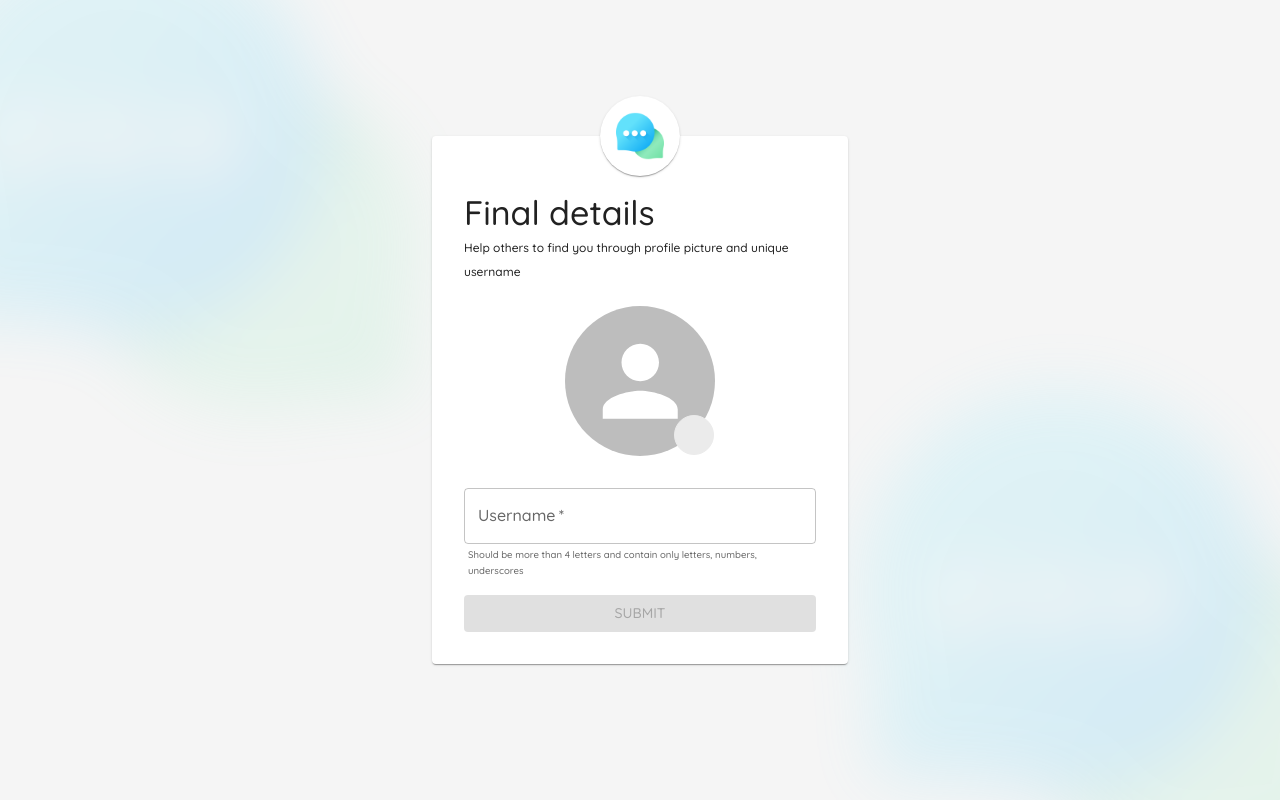
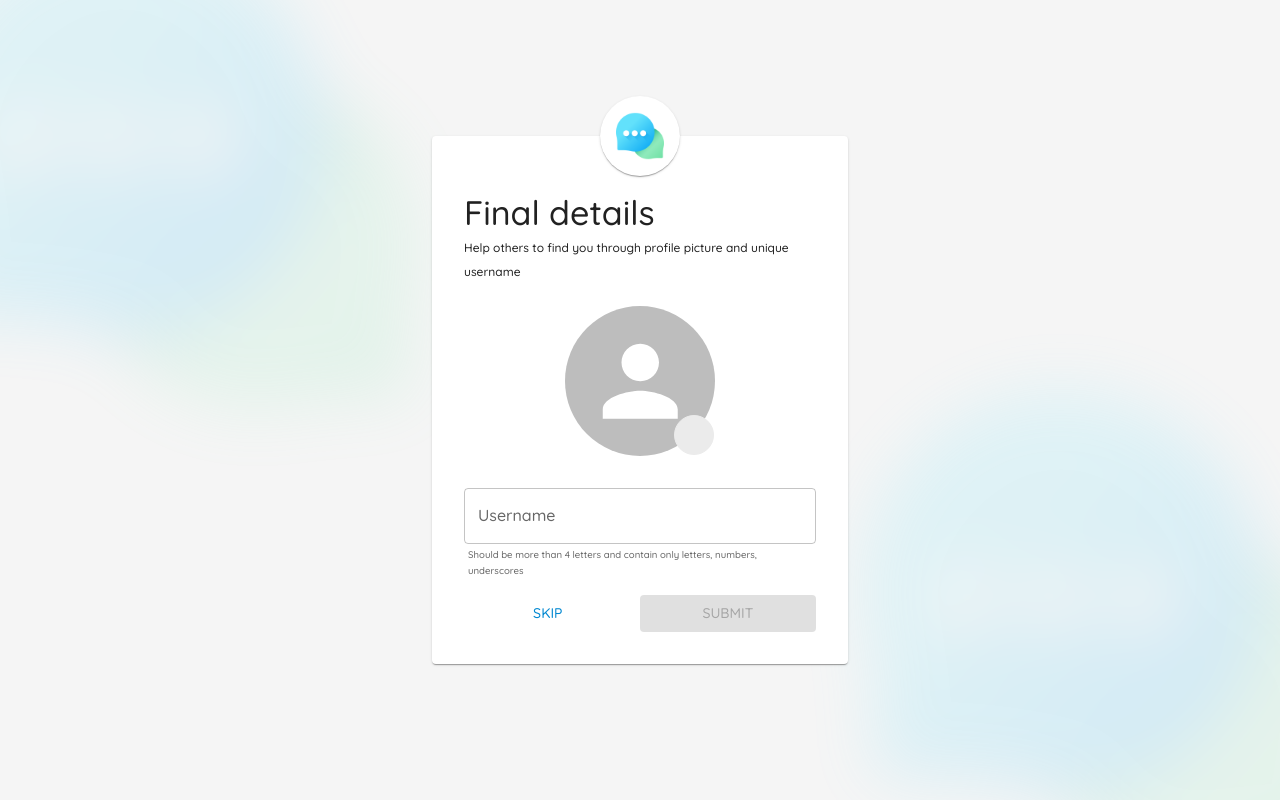
Before and after one commit to AbhiSawant99/lets-chat-frontend, a React (Vite) app: page /username-form in a window 1280 px wide. Built offline with nearby package versions, Linux system fonts and the light colour scheme; sample sign-in values are in the browser's storage; some icons are missing.

Commit message:
chore: added @ alias in all files

```diff
--- a/src/components/app-provider/app-context.ts
+++ b/src/components/app-provider/app-context.ts
@@ -1,5 +1,5 @@
 import { useContext } from "react";
-import { AppContext } from "../../types/app-provider/app-context";
+import { AppContext } from "@/types/app-provider/app-context";
 
 export const useAppContext = () => {
   const context = useContext(AppContext);
--- a/src/components/app-provider/app-provider.tsx
+++ b/src/components/app-provider/app-provider.tsx
@@ -1,8 +1,5 @@
 import React, { useEffect, useState, type ReactNode } from "react";
-import {
-  AppContext,
-  type AuthUser,
-} from "../../types/app-provider/app-context";
+import { AppContext, type AuthUser } from "@/types/app-provider/app-context";
 import { useNavigate } from "react-router-dom";
 
 export const AppProvider: React.FC<{ children: ReactNode }> = ({
--- a/src/components/chat/add-new-chat/index.tsx
+++ b/src/components/chat/add-new-chat/index.tsx
@@ -1,9 +1,9 @@
 import { InputAdornment, Stack, TextField } from "@mui/material";
 import { useEffect, useState } from "react";
 import SearchIcon from "@mui/icons-material/Search";
-import type { IChat } from "../../../types/chat/chat.types";
-import { searchChats } from "../../../api/chat";
-import ChatUsersCard from "../chat-user-card";
+import type { IChat } from "@/types/chat/chat.types";
+import { searchChats } from "@/api/chat";
+import ChatUsersCard from "@/components/chat/chat-user-card";
 import "./styles.css";
 
 const AddNewChat = ({
--- a/src/components/chat/chat-message/index.tsx
+++ b/src/components/chat/chat-message/index.tsx
@@ -1,8 +1,8 @@
 import { Card, CardContent, Typography } from "@mui/material";
-import type { IMessage } from "../../../types/chat/message.types";
+import type { IMessage } from "@/types/chat/message.types";
 import { DateTime } from "luxon";
 import "./styles.css";
-import { useAppContext } from "../../app-provider/app-context";
+import { useAppContext } from "@/components/app-provider/app-context";
 import React from "react";
 
 const ChatMessage = React.memo(({ message }: { message: IMessage }) => {
--- a/src/components/chat/chat-user-card/index.tsx
+++ b/src/components/chat/chat-user-card/index.tsx
@@ -1,8 +1,8 @@
 import { Avatar, Badge, Typography } from "@mui/material";
 import "./styles.css";
-import type { IChat } from "../../../types/chat/chat.types";
+import type { IChat } from "@/types/chat/chat.types";
 import PersonRoundedIcon from "@mui/icons-material/PersonRounded";
-import type { AuthUser } from "../../../types/app-provider/app-context";
+import type { AuthUser } from "@/types/app-provider/app-context";
 
 const ChatUsersCard = ({
   chat,
--- a/src/components/layout.tsx
+++ b/src/components/layout.tsx
@@ -1,12 +1,14 @@
-import { Box, Drawer, IconButton, useColorScheme } from "@mui/material";
+import { Avatar, Box, Drawer, IconButton, useColorScheme } from "@mui/material";
 import { type ReactNode } from "react";
 import SunnyIcon from "@mui/icons-material/Sunny";
 import DarkModeIcon from "@mui/icons-material/DarkMode";
-import { logout } from "../api/auth";
 import LogoutIcon from "@mui/icons-material/Logout";
-import { LightTooltip } from "./tool-tip";
+import { logout } from "@/api/auth";
+import { LightTooltip } from "@/components/tool-tip";
+import { useAppContext } from "@/components/app-provider/app-context";
 
 const Layout = ({ children }: { children: ReactNode }) => {
+  const { user } = useAppContext();
   const { mode, setMode } = useColorScheme();
 
   const handleLogout = () => {
@@ -45,7 +47,12 @@ const Layout = ({ children }: { children: ReactNode }) => {
       >
         <Box className="layout-navigation-parent">
           <div className="layout-navigation">
-            <img src="/logo.png" className="layout-logo" />
+            {/* <img src="/logo.png" className="layout-logo" /> */}
+            <Avatar
+              src={user?.photo && `http://localhost:3000${user.photo}`}
+              alt={user?.displayName || "Profile"}
+              className="layout-logo"
+            />
           </div>
           <div className="layout-navigation">
             {mode === "light" ? (
--- a/src/pages/username-form/index.tsx
+++ b/src/pages/username-form/index.tsx
@@ -132,7 +132,6 @@ const UsernameForm = () => {
                 helperText="Should be more than 4 letters and contain only letters, numbers, underscores"
                 error={touched && !validateUsername()}
                 fullWidth
-                required
               />
               {username && (
                 <Typography
@@ -169,6 +168,17 @@ const UsernameForm = () => {
                 </Typography>
               )}
             </div>
+            <Box
+              sx={{
+                display: "flex",
+                width: "100%",
+                alignItems: "center",
+                gap: "0.5rem",
+              }}
+            >
+              <Button variant="text" color="info" type="button" fullWidth>
+                Skip
+              </Button>
               <Button
                 variant="contained"
                 color="primary"
@@ -179,6 +189,7 @@ const UsernameForm = () => {
                 Submit
               </Button>
             </Box>
+          </Box>
         </Card>
       </Box>
     </Box>
```
Also changed, not shown: src/App.tsx (+5 -5 lines), src/components/chat/chat-list.tsx (+5 -5 lines), src/components/chat/chat-room.tsx (+4 -4 lines), src/pages/chat/index.tsx (+6 -6 lines). Lines whose indentation alone changed are shown as unchanged.
